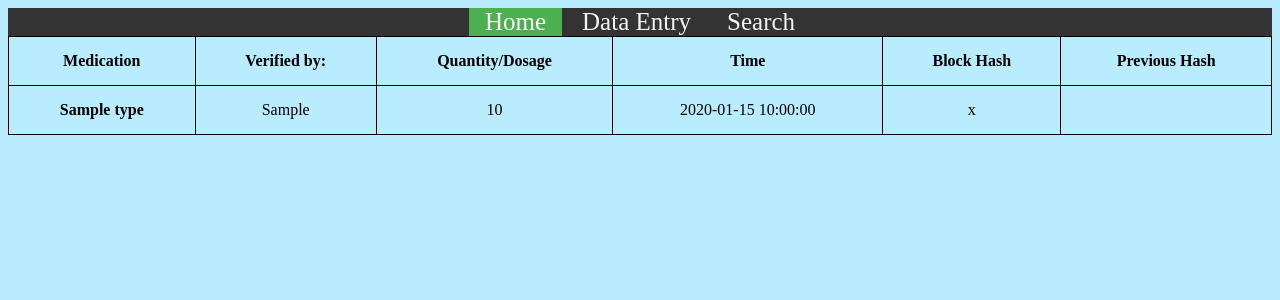
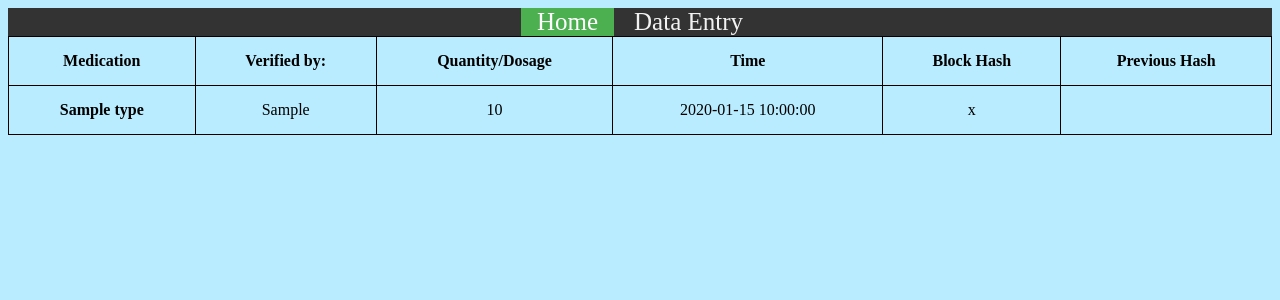
Before and after one commit to resetii/Capstone-MedicationBlockchain, a Flask app: template templates/records.html in a window 1280 px wide. Shown: the top 300 px of the page. Run offline with Flask 2, Linux system fonts and the light colour scheme; the template is opened without the code that fills it: most values are stand-ins (such as "Sample title", 1, 10 or a date in 2020); parts of the project's set-up code (start-up, migrations or seed data) failed here and were passed over.

Commit message:
Update records.html
removed search link in nav bar

```diff
--- a/templates/records.html
+++ b/templates/records.html
@@ -55,7 +55,6 @@ table {
 <div class="topnav">
   <a class="active" href="/">Home</a>
   <a href="dataentry">Data Entry</a>
-  <a href="search">Search</a>
 </div>
 
 <table class="table" >
```
